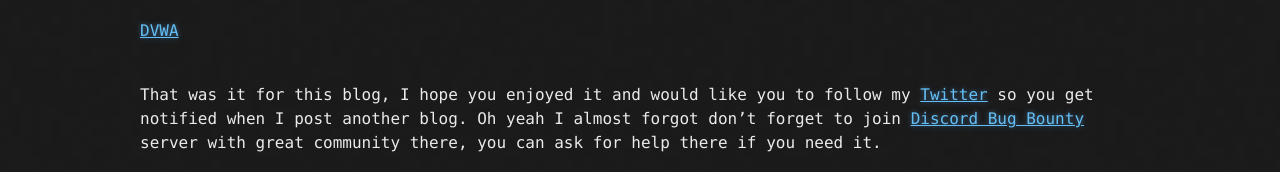
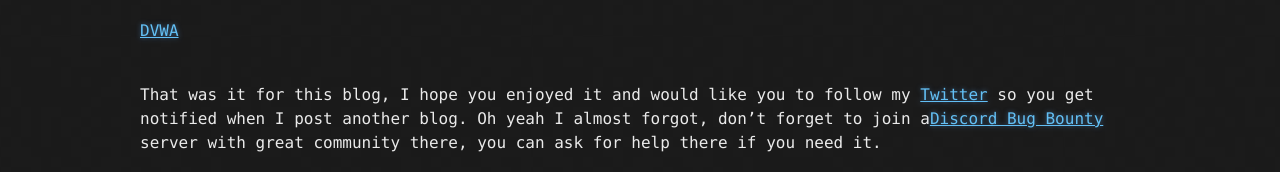
Before and after one commit to 20kilograma/blog, a Jekyll site: the page built from rfi-lfi.md, in a window 1280 px wide. Shown: the part 1560-1732 px from the top of the page. Built offline with Jekyll 4.4.1, drawn with Linux system fonts in a browser that asks for light colours; our own code applies the rules of GitHub Pages for plain Markdown files.

Commit message:
Update rfi-lfi.md

```diff
--- a/rfi-lfi.md
+++ b/rfi-lfi.md
@@ -34,5 +34,5 @@ File Inclusion Vulnerabilities are ranked critical since they can cause server-s
 <a href="https://dvwa.co.uk/"> DVWA </a> <br> <br>
 
 That was it for this blog, I hope you enjoyed it and would like you to follow my <a href="https://twitter.com/ArikSyer">Twitter</a>
- so you get notified when I post another blog. Oh yeah I almost forgot don't forget to join <a href="discord.gg/bugbounty">Discord Bug Bounty</a> server with great community there, you can ask
+ so you get notified when I post another blog. Oh yeah I almost forgot, don't forget to join a<a href="discord.gg/bugbounty">Discord Bug Bounty</a> server with great community there, you can ask
  for help there if you need it.
```
